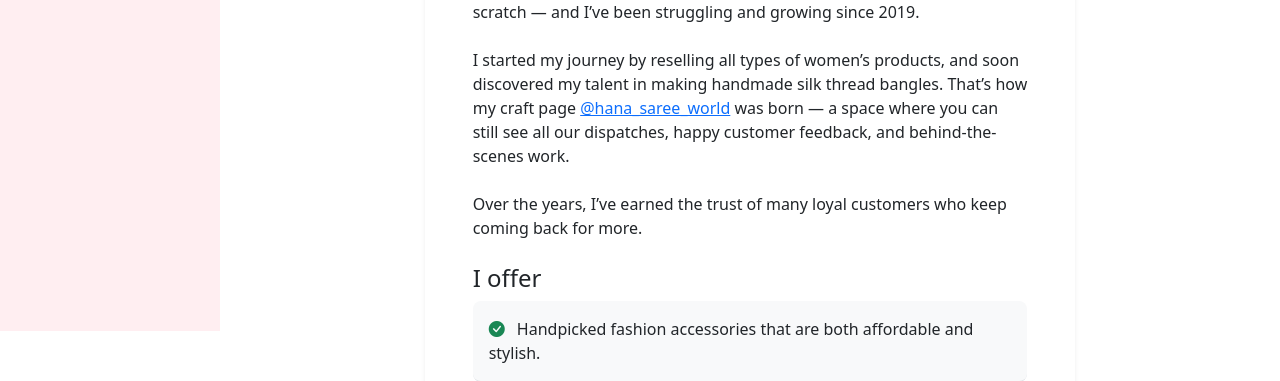
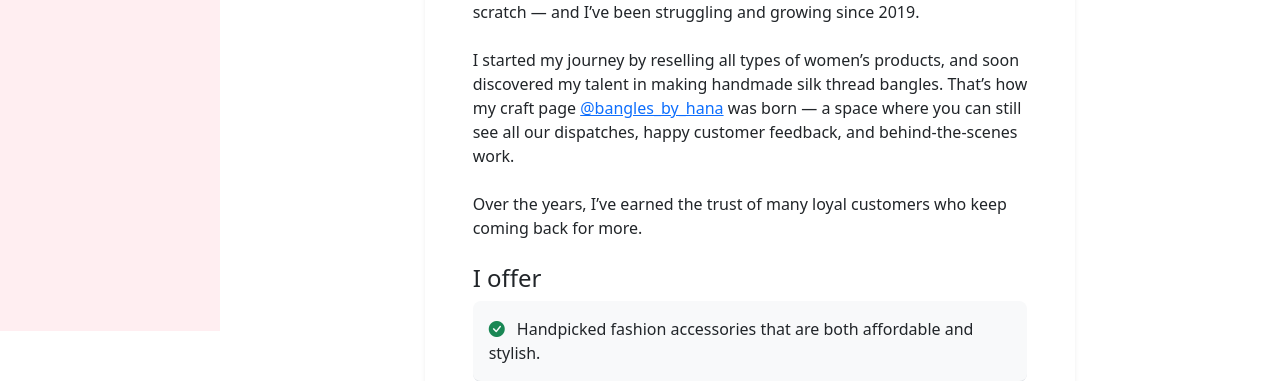
Before and after one commit to codezzzahm1/hana-fashion, a Django app: page /about-us/ in a window 1280 px wide. Shown: the part 469-850 px from the top of the page. Run offline with Django 5.2, Linux system fonts and the light colour scheme; some libraries are stand-ins or nearby versions.

Commit message:
Update about_us.html

```diff
--- a/sho/templates/sho/about_us.html
+++ b/sho/templates/sho/about_us.html
@@ -18,7 +18,7 @@
 
         <p class="mb-4">
           I started my journey by reselling all types of women’s products, and soon discovered my talent in making handmade silk thread bangles. That’s how my craft page
-          <a href="https://instagram.com/hana_saree_world" target="_blank" rel="noopener" class="text-decoration-underline text-primary">@hana_saree_world</a> was born —
+          <a href="https://instagram.com/bangles_by_hana" target="_blank" rel="noopener" class="text-decoration-underline text-primary">@bangles_by_hana</a> was born —
           a space where you can still see all our dispatches, happy customer feedback, and behind-the-scenes work.
         </p>
 
```
